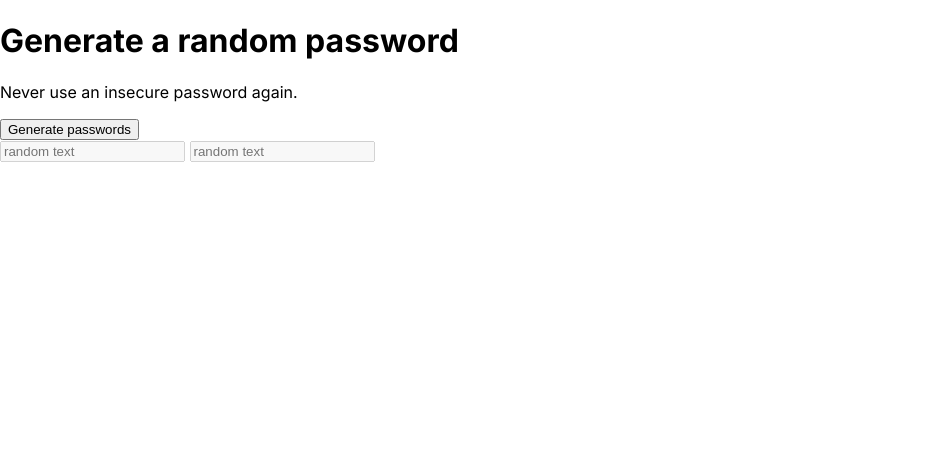
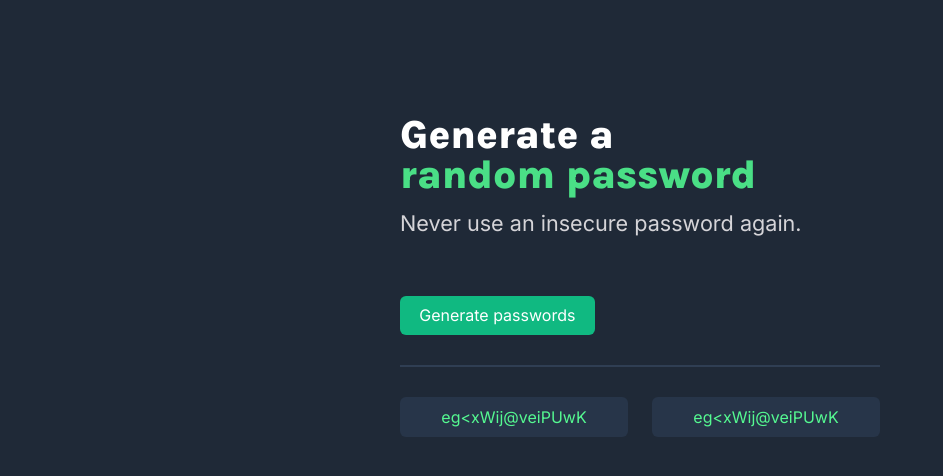
Before and after one commit to MarkVincent06/Password-Generator-Rework, a plain HTML site: page index.html in a window 1280 px wide. Shown: the whole page, without its empty margins (0-943 px from the left). Drawn offline with Linux system fonts and the light colour scheme.

Commit message:
finished the requirement design

```diff
--- a/index.html
+++ b/index.html
@@ -23,8 +23,18 @@
       </button>
       <div class="hori-line"></div>
       <div class="passwords-container">
-        <input type="text" disabled placeholder="random text" />
-        <input type="text" disabled placeholder="random text" />
+        <input
+          class="generated-p-field"
+          type="text"
+          disabled
+          value="eg<xWij@veiPUwK"
+        />
+        <input
+          class="generated-p-field"
+          type="text"
+          disabled
+          value="eg<xWij@veiPUwK"
+        />
       </div>
     </div>
     <script src="./script.js"></script>
--- a/styles.css
+++ b/styles.css
@@ -10,5 +10,85 @@ body {
   margin: 0;
   box-sizing: border-box;
   font-family: "Inter", sans-serif;
-  /* font-family: 'Karla', sans-serif; */
+  background-color: var(--darkblue);
+  display: grid;
+  place-items: center;
 }
+
+/* UTILITY */
+.break-line {
+  display: block;
+}
+
+.green-text {
+  color: var(--green);
+}
+
+/* CONTAINERS */
+.main-container {
+  width: 30rem;
+  height: 30rem;
+  margin-top: 4rem;
+  padding: 1.5rem 3.5rem;
+}
+
+.hori-line {
+  width: 100%;
+  height: 0.125rem;
+  background-color: #2f3e53;
+  margin: 30px 0;
+}
+
+.passwords-container {
+  display: flex;
+  justify-content: space-between;
+  gap: 1.5rem;
+}
+
+/* FONTS */
+.title {
+  color: var(--white);
+  font-family: "Karla", sans-serif;
+  font-size: 2.5rem;
+  line-height: 2.5rem;
+  margin-bottom: 15px;
+}
+
+.subtitle {
+  margin-top: 0;
+  margin-bottom: 30px;
+  color: var(--mediumgray);
+  font-size: 1.35rem;
+}
+
+/* BUTTONS */
+.generate-p-btn {
+  margin-top: 30px;
+  background-color: #10b981;
+  border: none;
+  border-radius: 0.375rem;
+  padding: 0.6rem 1.2rem;
+  font-family: Inter;
+  font-size: 1rem;
+  color: var(--white);
+  cursor: pointer;
+  transition: 200ms opacity ease-in-out;
+}
+
+/* HOVERS */
+.generate-p-btn:hover {
+  opacity: 0.8;
+}
+
+/* INPUTS */
+.generated-p-field {
+  width: 100%;
+  color: #55f991;
+  text-align: center;
+  font-family: Inter;
+  font-size: 1rem;
+  padding: 10px 20px;
+  background-color: var(--darkblue2);
+  border: none;
+  border-radius: 0.375rem;
+}
```
